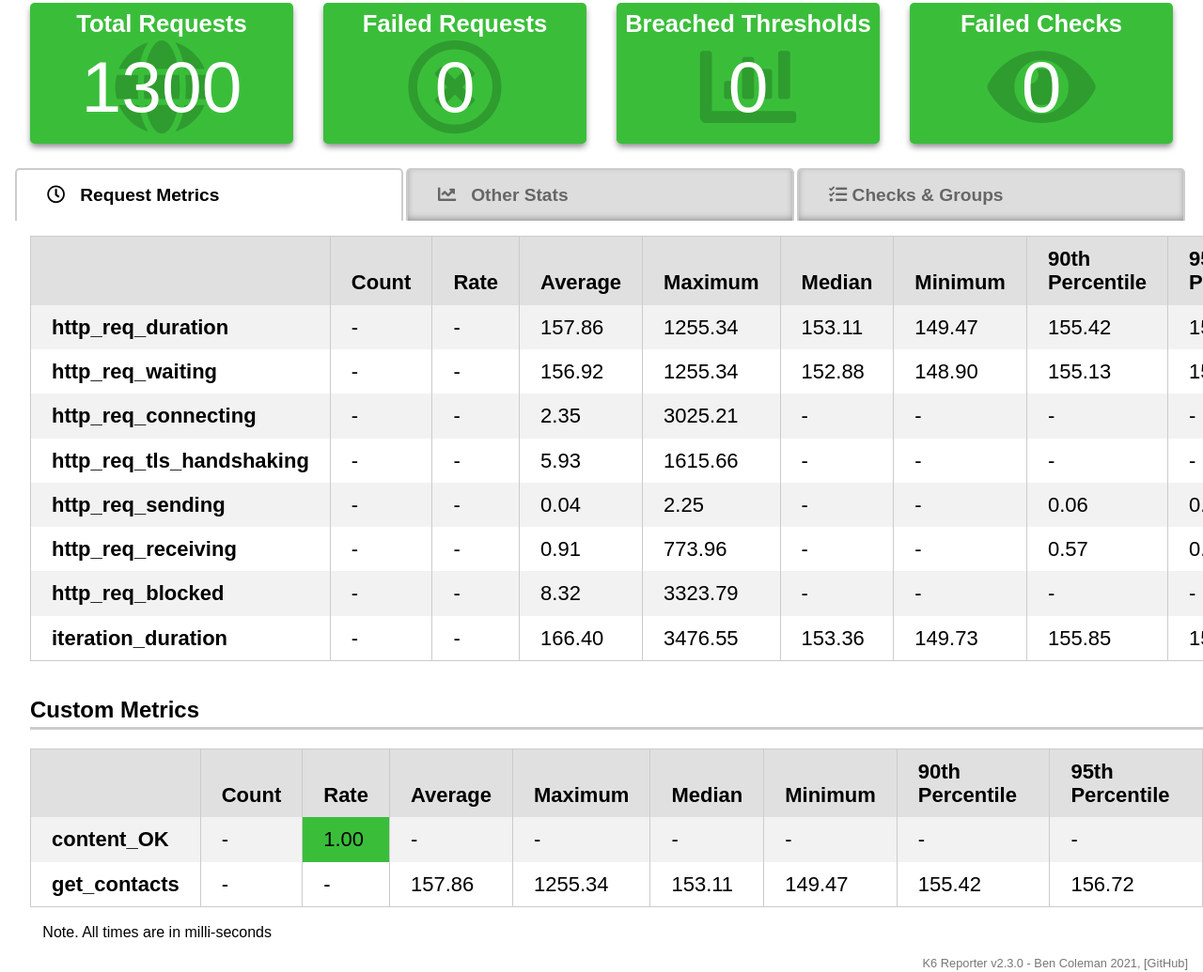
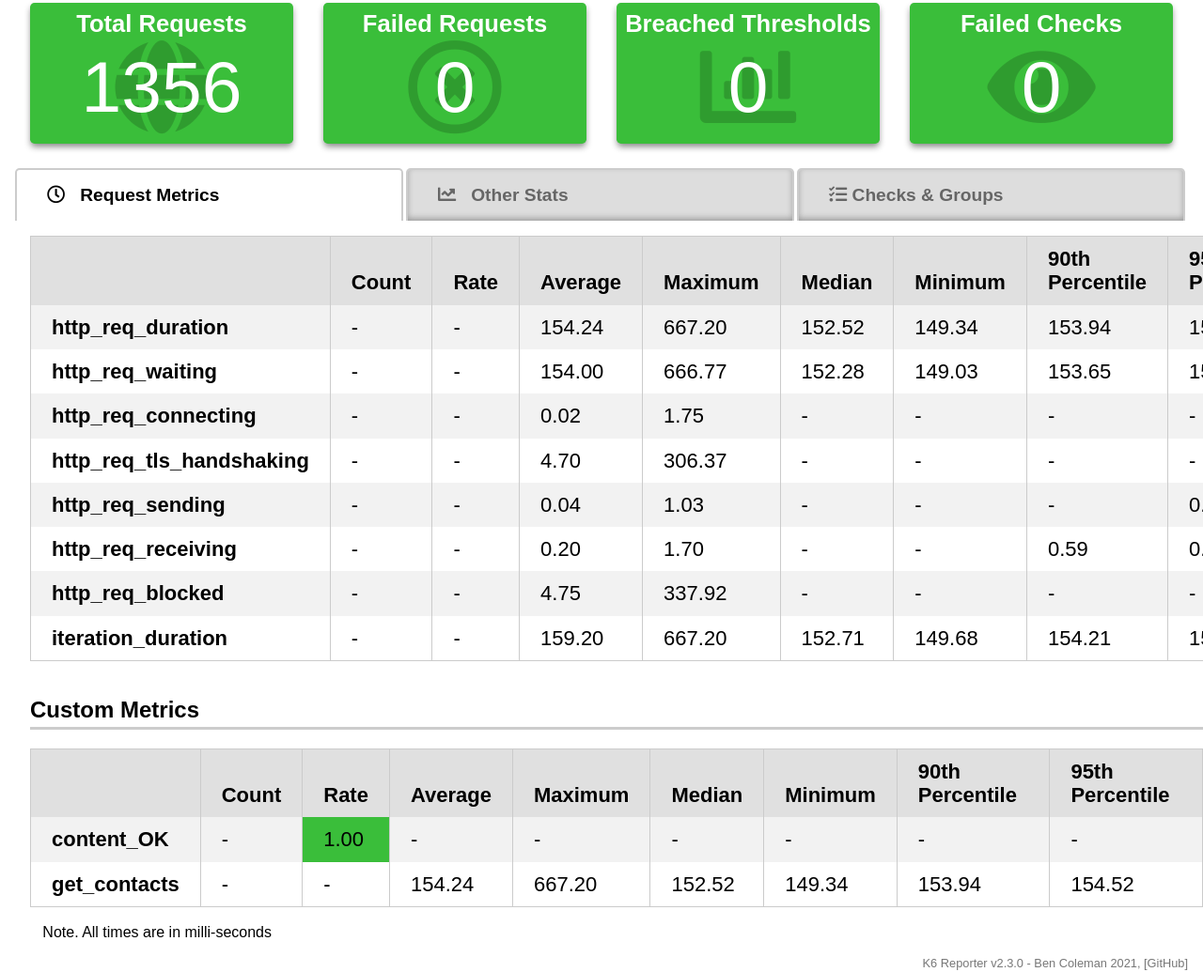
Before and after one commit to YuriDamin/YuriDamin-Turma01-Trabalho04, a website: page src/output/index.html in a window 1280 px wide. Shown: the part 101-1136 px from the top of the page at 94% size. Drawn offline with nearby package versions, Linux system fonts and the light colour scheme.

Commit message:
Commit 5

```diff
--- a/src/output/index.html
+++ b/src/output/index.html
@@ -9,7 +9,7 @@
     <link rel="shortcut icon" href="https://raw.githubusercontent.com/benc-uk/k6-reporter/main/assets/icon.png" type="image/png">
 
     <meta name="viewport" content="width=device-width, initial-scale=1.0" />
-    <title>K6 Load Test: 2024-11-27 22:57</title>
+    <title>K6 Load Test: 2024-11-27 23:01</title>
     <style>
       body {
         margin: 1rem;
@@ -138,14 +138,14 @@
   <body>
     <h1>
       <svg style="vertical-align:middle" width="50" height="45" viewBox="0 0 50 45" fill="none" class="footer-module--logo--_lkxx"><path d="M31.968 34.681a2.007 2.007 0 002.011-2.003c0-1.106-.9-2.003-2.011-2.003a2.007 2.007 0 00-2.012 2.003c0 1.106.9 2.003 2.012 2.003z" fill="#7D64FF"></path><path d="M39.575 0L27.154 16.883 16.729 9.31 0 45h50L39.575 0zM23.663 37.17l-2.97-4.072v4.072h-2.751V22.038l2.75 1.989v7.66l3.659-5.014 2.086 1.51-3.071 4.21 3.486 4.776h-3.189v.001zm8.305.17c-2.586 0-4.681-2.088-4.681-4.662 0-1.025.332-1.972.896-2.743l4.695-6.435 2.086 1.51-2.239 3.07a4.667 4.667 0 013.924 4.6c0 2.572-2.095 4.66-4.681 4.66z" fill="#7D64FF"></path></svg>
-      &nbsp; K6 Load Test: 2024-11-27 22:57
+      &nbsp; K6 Load Test: 2024-11-27 23:01
     </h1>
 
     <div class="row">
       <div class="box">
         <i class="fas fa-globe icon"></i>
         <h4>Total Requests</h4>
-        <div class="bignum">1300</div>
+        <div class="bignum">1356</div>
         <div class="bignum"></div>
       </div>
 
@@ -202,27 +202,27 @@
 
 
 
-                  <td class="">157.86</td>
+                  <td class="">154.24</td>
 
 
 
-                  <td class="">1255.34</td>
+                  <td class="">667.20</td>
 
 
 
-                  <td class="">153.11</td>
+                  <td class="">152.52</td>
 
 
 
-                  <td class="">149.47</td>
+                  <td class="">149.34</td>
 
 
 
-                  <td class="">155.42</td>
+                  <td class="">153.94</td>
 
 
 
-                  <td class="">156.72</td>
+                  <td class="">154.52</td>
 
               </tr>
 
@@ -238,27 +238,27 @@
 
 
 
-                  <td class="">156.92</td>
+                  <td class="">154.00</td>
 
 
 
-                  <td class="">1255.34</td>
+                  <td class="">666.77</td>
 
 
 
-                  <td class="">152.88</td>
+                  <td class="">152.28</td>
 
 
 
-                  <td class="">148.90</td>
+                  <td class="">149.03</td>
 
 
 
-                  <td class="">155.13</td>
+                  <td class="">153.65</td>
 
 
 
-                  <td class="">156.53</td>
+                  <td class="">154.22</td>
 
               </tr>
 
@@ -274,11 +274,11 @@
 
 
 
-                  <td class="">2.35</td>
+                  <td class="">0.02</td>
 
 
 
-                  <td class="">3025.21</td>
+                  <td class="">1.75</td>
 
 
 
@@ -310,11 +310,11 @@
 
 
 
-                  <td class="">5.93</td>
+                  <td class="">4.70</td>
 
 
 
-                  <td class="">1615.66</td>
+                  <td class="">306.37</td>
 
 
 
@@ -350,7 +350,7 @@
 
 
 
-                  <td class="">2.25</td>
+                  <td class="">1.03</td>
 
 
 
@@ -362,7 +362,7 @@
 
 
 
-                  <td class="">0.06</td>
+                  <td>-</td>
 
 
 
@@ -382,11 +382,11 @@
 
 
 
-                  <td class="">0.91</td>
+                  <td class="">0.20</td>
 
 
 
-                  <td class="">773.96</td>
+                  <td class="">1.70</td>
 
 
 
@@ -398,11 +398,11 @@
 
 
 
-                  <td class="">0.57</td>
+                  <td class="">0.59</td>
 
 
 
-                  <td class="">0.74</td>
+                  <td class="">0.80</td>
 
               </tr>
 
@@ -418,11 +418,11 @@
 
 
 
-                  <td class="">8.32</td>
+                  <td class="">4.75</td>
 
 
 
-                  <td class="">3323.79</td>
+                  <td class="">337.92</td>
 
 
 
@@ -454,27 +454,27 @@
 
 
 
-                  <td class="">166.40</td>
+                  <td class="">159.20</td>
 
 
 
-                  <td class="">3476.55</td>
+                  <td class="">667.20</td>
 
 
 
-                  <td class="">153.36</td>
+                  <td class="">152.71</td>
 
 
 
-                  <td class="">149.73</td>
+                  <td class="">149.68</td>
 
 
 
-                  <td class="">155.85</td>
+                  <td class="">154.21</td>
 
 
 
-                  <td class="">157.96</td>
+                  <td class="">155.35</td>
 
               </tr>
 
@@ -549,27 +549,27 @@
 
 
 
-                  <td class="">157.86</td>
+                  <td class="">154.24</td>
 
 
 
-                  <td class="">1255.34</td>
+                  <td class="">667.20</td>
 
 
 
-                  <td class="">153.11</td>
+                  <td class="">152.52</td>
 
 
 
-                  <td class="">149.47</td>
+                  <td class="">149.34</td>
 
 
 
-                  <td class="">155.42</td>
+                  <td class="">153.94</td>
 
 
 
-                  <td class="">156.72</td>
+                  <td class="">154.52</td>
 
               </tr>
 
@@ -590,7 +590,7 @@
             <div class="box metricbox">
               <h4>Checks</h4>
               <i class="fas fa-eye icon"></i>
-              <div class="row"><div>Passed</div><div>1300</div></div>
+              <div class="row"><div>Passed</div><div>1356</div></div>
               <div class="row"><div>Failed</div><div>0</div></div>
             </div>
 
@@ -599,8 +599,8 @@
             <div class="box metricbox">
               <h4>Iterations</h4>
               <i class="fas fa-redo icon"></i>
-              <div class="row"><div>Total</div><div>1300</div></div>
-              <div class="row"><div>Rate</div><div>43.07/s</div></div>
+              <div class="row"><div>Total</div><div>1356</div></div>
+              <div class="row"><div>Rate</div><div>44.99/s</div></div>
             </div>
 
 
@@ -616,15 +616,15 @@
           <div class="box metricbox">
             <h4>Requests</h4>
             <i class="fas fa-globe icon"></i>
-            <div class="row"><div>Total</div><div>1300</div></div>
-            <div class="row"><div>Rate</div><div>43.07/s</div></div>
+            <div class="row"><div>Total</div><div>1356</div></div>
+            <div class="row"><div>Rate</div><div>44.99/s</div></div>
           </div>
 
           <div class="box metricbox">
             <h4>Data Received</h4>
             <i class="fas fa-cloud-download-alt icon"></i>
-            <div class="row"><div>Total</div><div>15.08 MB</div></div>
-            <div class="row"><div>Rate</div><div>0.50 mB/s</div></div>
+            <div class="row"><div>Total</div><div>15.72 MB</div></div>
+            <div class="row"><div>Rate</div><div>0.52 mB/s</div></div>
           </div>
 
           <div class="box metricbox">
@@ -654,7 +654,7 @@
           </thead>
 
             <tr class="checkDetails ">
-              <td width="50%">GET Contacts - Status 200</td><td>1300</td><td>0</td>
+              <td width="50%">GET Contacts - Status 200</td><td>1356</td><td>0</td>
             </tr>
 
         </table>
```
